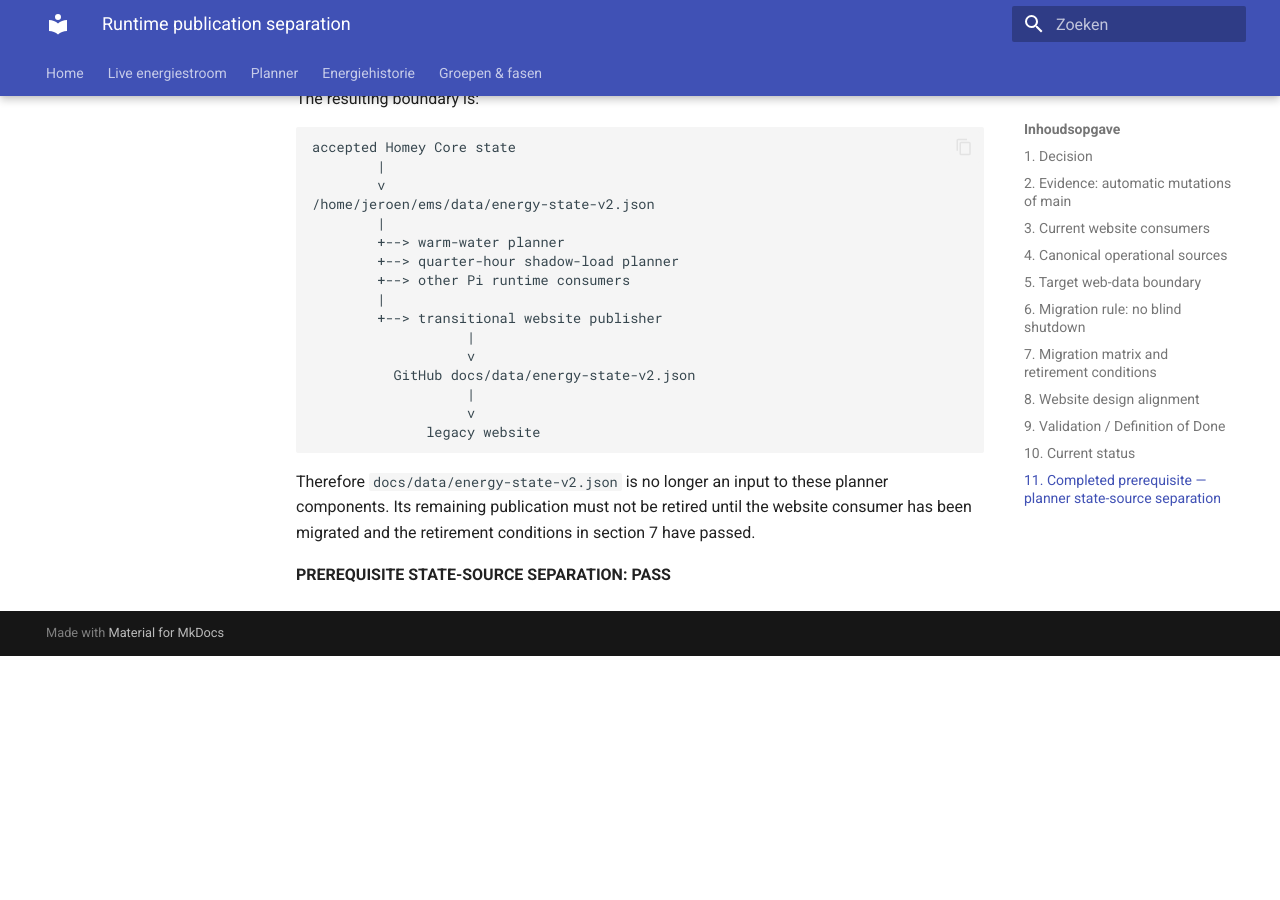
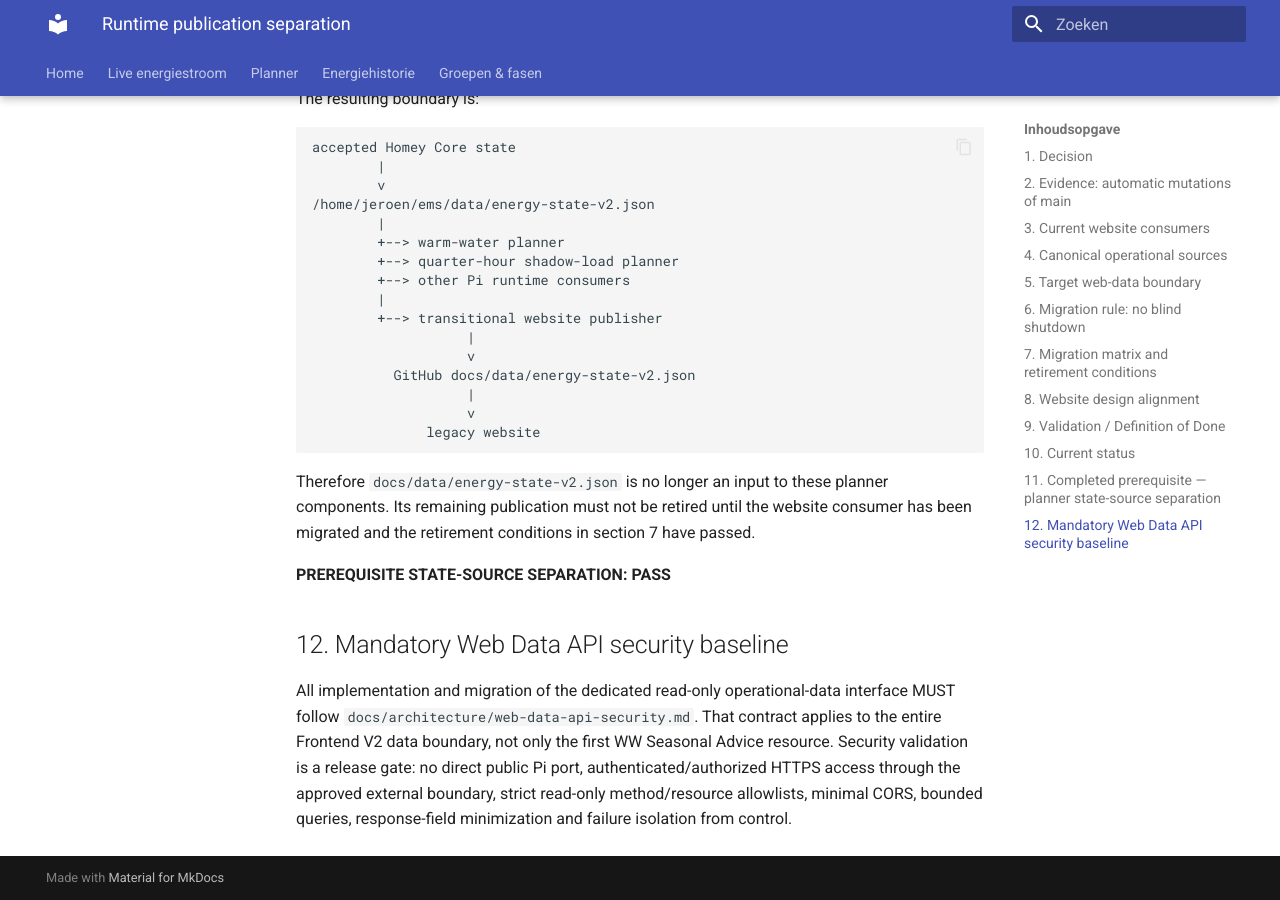
Before and after one commit to OnsKasteeltje/homey-energy-manual, an MkDocs documentation site: the page built from docs/architecture/runtime-publication-separation.md, in a window 1280 px wide and 900 px high, scrolled down 6405 px. Built offline with MkDocs 1.6.1 and Material for MkDocs 9.7.7, drawn with Linux system fonts in a browser that asks for light colours; before the commit the page ends 7061 px from its top, so only the background shows below that.

Commit message:
docs: bind web data API security contract

```diff
--- a/docs/architecture/runtime-publication-separation.md
+++ b/docs/architecture/runtime-publication-separation.md
@@ -220,3 +220,6 @@ website consumer has been migrated and the retirement conditions in section 7
 have passed.
 
 **PREREQUISITE STATE-SOURCE SEPARATION: PASS**
+## 12. Mandatory Web Data API security baseline
+
+All implementation and migration of the dedicated read-only operational-data interface MUST follow `docs/architecture/web-data-api-security.md`. That contract applies to the entire Frontend V2 data boundary, not only the first WW Seasonal Advice resource. Security validation is a release gate: no direct public Pi port, authenticated/authorized HTTPS access through the approved external boundary, strict read-only method/resource allowlists, minimal CORS, bounded queries, response-field minimization and failure isolation from control.
```
